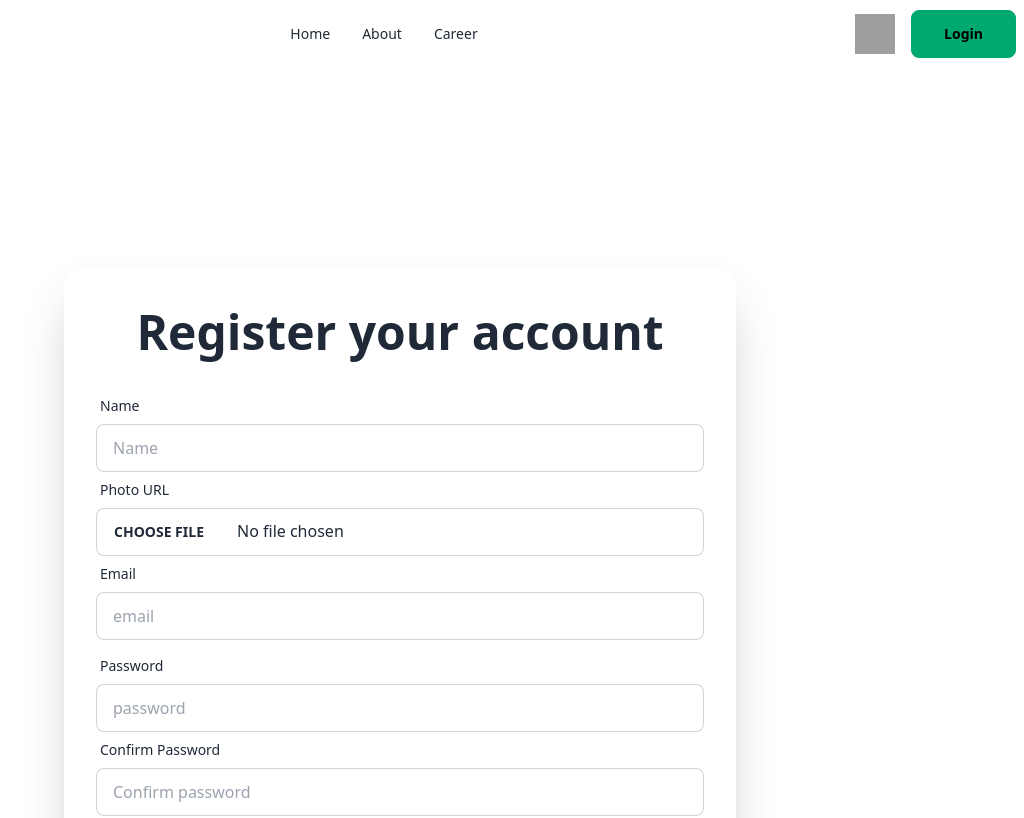
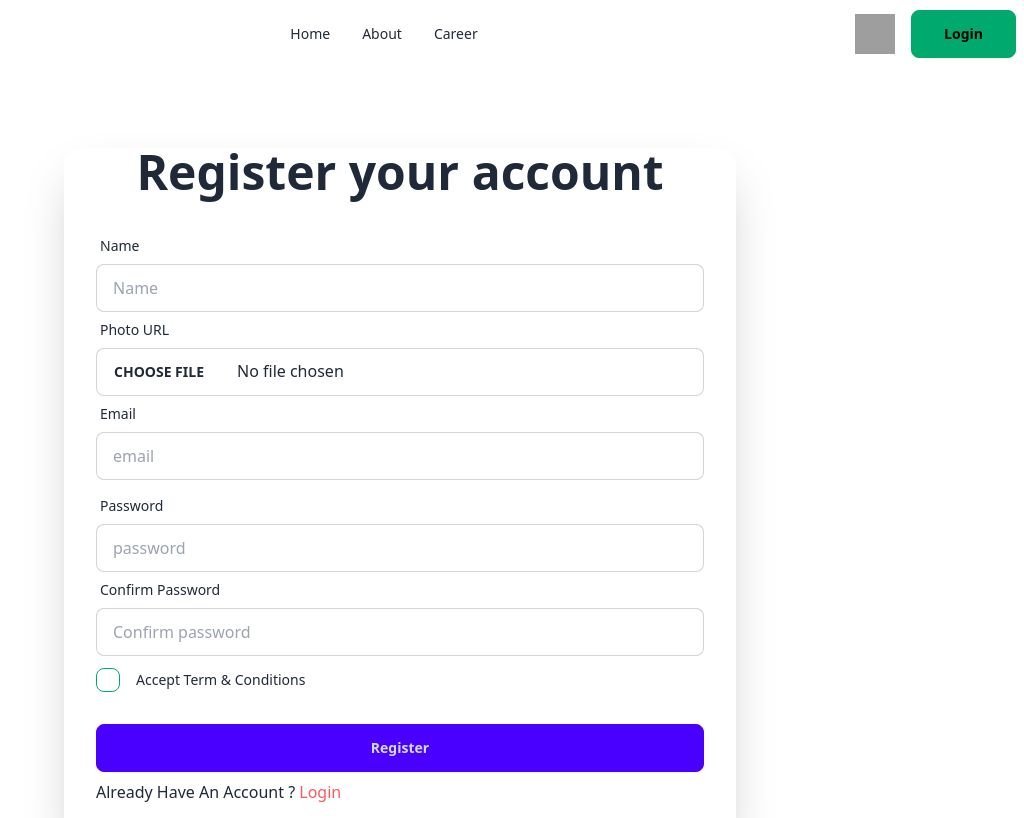
Before and after one commit to mohammadariful20/dragon-news, a React (Vite) app: page /register in a window 1280 px wide. Shown: the top 818 px of the page, without its empty margins (256-1280 px from the left). Built offline with nearby package versions, Linux system fonts and the light colour scheme; grey boxes are pictures that could not be loaded.

Commit message:
get data form another mothoad 'new Form.Data(e.currentTarget)'

```diff
--- a/src/pages/Login.jsx
+++ b/src/pages/Login.jsx
@@ -6,8 +6,8 @@ export default function Login() {
     return (
         <>
             <Navbar></Navbar>
-            <div className="min-h-svh  relative">
-                <div className="card shrink-0 w-full max-w-2xl shadow-2xl bg-base-100  absolute top-1/4 left-1/4 py-10">
+            <div className="max-h-svh  relative">
+                <div className="card shrink-0 w-full max-w-2xl shadow-2xl bg-base-100  absolute top-32 left-1/4 py-10">
                     <h1 className="text-center text-5xl font-bold">Login your account</h1>
                     <form className="card-body">
                         <div className="form-control">
--- a/src/pages/Register.jsx
+++ b/src/pages/Register.jsx
@@ -3,13 +3,25 @@ import Navbar from "../components/Navbar";
 
 
 export default function Register() {
+    const handleRegister = (e) => {
+      e.preventDefault()
+      const form=new FormData(e.currentTarget)
+      const name =form.get('name')
+      const photo =form.get('photo')
+      const email =form.get('email')
+      const password =form.get('password')
+      const confirmpassword =form.get('confirmpassword')
+
+      console.log(name,photo,email,password,confirmpassword)
+    }
+
     return (
         <>
             <Navbar></Navbar>
-            <div className="min-h-svh  relative">
-                <div className="card shrink-0 w-full max-w-2xl shadow-2xl bg-base-100  absolute top-1/4 left-1/4 py-10">
+            <div className="max-h-svh  relative">
+                <div className="card shrink-0 w-full max-w-2xl shadow-2xl bg-base-100  absolute top-20 left-1/4">
                     <h1 className="text-center text-5xl font-bold">Register your account</h1>
-                    <form className="card-body">
+                    <form className="card-body" onSubmit={handleRegister}>
                         <div className="form-control">
                             <label className="label">
                                 <span className="label-text">Name</span>
@@ -18,7 +30,7 @@ export default function Register() {
                             <label className="label">
                                 <span className="label-text">Photo URL</span>
                             </label>
-                            <input name="photo" type="file" placeholder="Photo URL" className="input-bordered  file-input file-input-ghost w-full" required />
+                            <input name="photo" type="file" placeholder="Photo URL" className="input-bordered  file-input file-input-ghost w-full"  />
                             <label className="label">
                                 <span className="label-text">Email</span>
                             </label>
@@ -33,12 +45,16 @@ export default function Register() {
                                 <span className="label-text">Confirm Password</span>
                             </label>
                             <input name="confirmpassword" type="password" placeholder="Confirm password" className="input input-bordered" required />
+                            <div className="flex gap-4 mt-3 items-center">
+                                <input type="checkbox"  className="checkbox checkbox-success" />
+                                <a className="label-text hover:underline">Accept Term & Conditions</a>
+                            </div>
 
                         </div>
                         <div className="form-control mt-6">
-                            <button className="btn btn-primary">Login</button>
+                            <button className="btn btn-primary">Register</button>
                         </div>
-                        <p>Have An Account ?<Link to="/login" className="text-[#F75B5F]"> Login</Link></p>
+                        <p>Already Have An Account ?<Link to="/login" className="text-[#F75B5F]"> Login</Link></p>
                     </form>
                 </div>
             </div>
--- a/tailwind.config.js
+++ b/tailwind.config.js
@@ -4,8 +4,9 @@ export default {
     "./index.html",
     "./src/**/*.{js,ts,jsx,tsx}",
   ],
+  plugins: [require("daisyui")],
+
   daisyui: {
-    themes: ["light", "cupcake"],
+    themes: ["light", "synthwave"],
   },
-  plugins: [require("daisyui")],
 }
```
Also changed, not shown: src/components/Header.jsx (+7 -6 lines).
